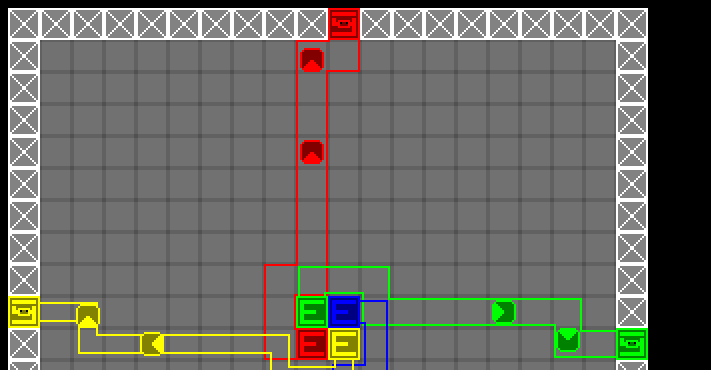
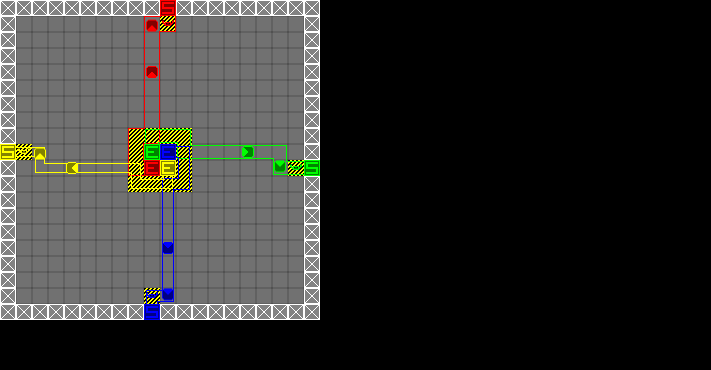
Before and after one commit to brianbrewer/local-multiplayer-design, a plain HTML site: page index.html in a window 1280 px wide. Shown: the top 370 px of the page, without its empty margins (0-711 px from the left). Drawn offline with Linux system fonts and the light colour scheme; animation ran at ten frames a second.

Commit message:
Layered canvas' to speed up drawing

```diff
--- a/controllerhandler.js
+++ b/controllerhandler.js
@@ -137,6 +137,5 @@ var Main = Main || {};
         }
     };
 
-
     Main.ControllerHandler = Main.ControllerHandler || ControllerHandler;
 }());
--- a/data/images.js
+++ b/data/images.js
@@ -52,6 +52,10 @@ var Data = Data || {};
             src: "img/templateExplosion.png"
         },
         {
+            Name: "Safe",
+            src: "img/safe.png"
+        },
+        {
             Name: "Numbers",
             src: "img/numbers.png"
         }
--- a/data/levels.js
+++ b/data/levels.js
@@ -5,24 +5,24 @@ var Data = Data || {};
     Data.Levels = {
         LevelOne: [
             [0, 0, 0, 0, 0, 0, 0, 0, 0, 0, 2, 0, 0, 0, 0, 0, 0, 0, 0, 0],
+            [0, 1, 1, 1, 1, 1, 1, 1, 1, 1, 10, 1, 1, 1, 1, 1, 1, 1, 1, 0],
             [0, 1, 1, 1, 1, 1, 1, 1, 1, 1, 1, 1, 1, 1, 1, 1, 1, 1, 1, 0],
             [0, 1, 1, 1, 1, 1, 1, 1, 1, 1, 1, 1, 1, 1, 1, 1, 1, 1, 1, 0],
             [0, 1, 1, 1, 1, 1, 1, 1, 1, 1, 1, 1, 1, 1, 1, 1, 1, 1, 1, 0],
             [0, 1, 1, 1, 1, 1, 1, 1, 1, 1, 1, 1, 1, 1, 1, 1, 1, 1, 1, 0],
             [0, 1, 1, 1, 1, 1, 1, 1, 1, 1, 1, 1, 1, 1, 1, 1, 1, 1, 1, 0],
             [0, 1, 1, 1, 1, 1, 1, 1, 1, 1, 1, 1, 1, 1, 1, 1, 1, 1, 1, 0],
-            [0, 1, 1, 1, 1, 1, 1, 1, 1, 1, 1, 1, 1, 1, 1, 1, 1, 1, 1, 0],
-            [0, 1, 1, 1, 1, 1, 1, 1, 1, 1, 1, 1, 1, 1, 1, 1, 1, 1, 1, 0],
-            [5, 1, 1, 1, 1, 1, 1, 1, 1, 7, 8, 1, 1, 1, 1, 1, 1, 1, 1, 0],
-            [0, 1, 1, 1, 1, 1, 1, 1, 1, 6, 9, 1, 1, 1, 1, 1, 1, 1, 1, 3],
+            [0, 1, 1, 1, 1, 1, 1, 1, 10, 10, 10, 10, 1, 1, 1, 1, 1, 1, 1, 0],
+            [5, 10, 1, 1, 1, 1, 1, 1, 10, 7, 8, 10, 1, 1, 1, 1, 1, 1, 1, 0],
+            [0, 1, 1, 1, 1, 1, 1, 1, 10, 6, 9, 10, 1, 1, 1, 1, 1, 1, 10, 3],
+            [0, 1, 1, 1, 1, 1, 1, 1, 10, 10, 10, 10, 1, 1, 1, 1, 1, 1, 1, 0],
             [0, 1, 1, 1, 1, 1, 1, 1, 1, 1, 1, 1, 1, 1, 1, 1, 1, 1, 1, 0],
             [0, 1, 1, 1, 1, 1, 1, 1, 1, 1, 1, 1, 1, 1, 1, 1, 1, 1, 1, 0],
             [0, 1, 1, 1, 1, 1, 1, 1, 1, 1, 1, 1, 1, 1, 1, 1, 1, 1, 1, 0],
             [0, 1, 1, 1, 1, 1, 1, 1, 1, 1, 1, 1, 1, 1, 1, 1, 1, 1, 1, 0],
             [0, 1, 1, 1, 1, 1, 1, 1, 1, 1, 1, 1, 1, 1, 1, 1, 1, 1, 1, 0],
             [0, 1, 1, 1, 1, 1, 1, 1, 1, 1, 1, 1, 1, 1, 1, 1, 1, 1, 1, 0],
-            [0, 1, 1, 1, 1, 1, 1, 1, 1, 1, 1, 1, 1, 1, 1, 1, 1, 1, 1, 0],
-            [0, 1, 1, 1, 1, 1, 1, 1, 1, 1, 1, 1, 1, 1, 1, 1, 1, 1, 1, 0],
+            [0, 1, 1, 1, 1, 1, 1, 1, 1, 10, 1, 1, 1, 1, 1, 1, 1, 1, 1, 0],
             [0, 0, 0, 0, 0, 0, 0, 0, 0, 4, 0, 0, 0, 0, 0, 0, 0, 0, 0, 0]
         ],
         SmallSquare: [
--- a/index.html
+++ b/index.html
@@ -11,6 +11,12 @@
             body {
                 background-color: #000;
                 color: #fff;
+                margin: auto;
+            }
+            canvas {
+                position: absolute;
+                left: 0px;
+                top: 0px;
             }
         </style>
     </head>
--- a/main.js
+++ b/main.js
@@ -29,13 +29,13 @@ var Main = (function () {
         LEVEL_WIDTH: 20,
         LEVEL_HEIGHT: 20,
         TILE_WIDTH: 16,
-        TILE_HEIGHT: 16,
-        ZOOM_X: 2,
-        ZOOM_Y: 2
+        TILE_HEIGHT: 16
     };
     self.Images = {};
     self.Paused = false;
     self.Explosions = [];
+    self.Layers = {};
+    self.ItemDraw = true;
     self.Team = {
         1: {
             Colour: "#ff0000",
@@ -146,28 +146,44 @@ var Main = (function () {
                 };
         }());
 
+        // Create layered canvas'
+        self.Layers.Level = document.createElement("canvas");       // Hardly Ever
+        self.Layers.Level.width = self.STATIC.SCREEN_WIDTH;
+        self.Layers.Level.height = self.STATIC.SCREEN_HEIGHT;
+
+        self.Layers.Items = document.createElement("canvas");       // On item use
+        self.Layers.Items.width = self.STATIC.SCREEN_WIDTH;
+        self.Layers.Items.height = self.STATIC.SCREEN_HEIGHT;
+
+        self.Layers.Entities = document.createElement("canvas");    // Every Frame
+        self.Layers.Entities.width = self.STATIC.SCREEN_WIDTH;
+        self.Layers.Entities.height = self.STATIC.SCREEN_HEIGHT;
+
+        self.Layers.Interface = document.createElement("canvas");   // UI Changes
+        self.Layers.Interface.width = self.STATIC.SCREEN_WIDTH;
+        self.Layers.Interface.height = self.STATIC.SCREEN_HEIGHT;
+
+        // Set layer z-index
+        self.Layers.Level.style.zIndex = 0;
+        self.Layers.Items.style.zIndex = 1;
+        self.Layers.Entities.style.zIndex = 2;
+        self.Layers.Interface.style.zIndex = 3;
+
+        // Add to Page
+        document.body.appendChild(self.Layers.Level);
+        document.body.appendChild(self.Layers.Items);
+        document.body.appendChild(self.Layers.Entities);
+        document.body.appendChild(self.Layers.Interface);
+
+        // Get context
+        self.Layers.LevelContext = self.Layers.Level.getContext("2d");
+        self.Layers.ItemsContext = self.Layers.Items.getContext("2d");
+        self.Layers.EntitiesContext = self.Layers.Entities.getContext("2d");
+        self.Layers.InterfaceContext = self.Layers.Interface.getContext("2d");
+
         // Setup Canvas etc.
         Canvas = document.createElement("canvas");
         Buffer = document.createElement("canvas");
-
-        Canvas.width = self.STATIC.SCREEN_WIDTH * self.STATIC.ZOOM_X;
-        Canvas.height = self.STATIC.SCREEN_HEIGHT * self.STATIC.ZOOM_Y;
-
-        Buffer.width = self.STATIC.SCREEN_WIDTH;
-        Buffer.height = self.STATIC.SCREEN_HEIGHT;
-
-        Context = Canvas.getContext("2d");
-        BufferContext = Buffer.getContext("2d");
-
-        Context.imageSmoothingEnabled = false;
-        Context.webkitimageSmoothingEnabled = false;
-        Context.mozimageSmoothingEnabled = false;
-
-        BufferContext.imageSmoothingEnabled = false;
-        BufferContext.webkitimageSmoothingEnabled = false;
-        BufferContext.mozimageSmoothingEnabled = false;
-
-        document.body.appendChild(Canvas);
 
         // Setup Pausing on change tab and other stuffs
         if (typeof document.hidden !== "undefined") {
@@ -229,6 +245,7 @@ var Main = (function () {
                 }
             }
         }
+        calculateGuide();
 
         // Attach InputHandler
         Main.InputHandler.AttachKeys(window, function (key) {
@@ -236,7 +253,6 @@ var Main = (function () {
                 var blockX,
                     blockY,
                     botTeam,
-                    team,
                     i;
 
                 for (team = 1; team <= 4; team += 1) {
@@ -246,7 +262,7 @@ var Main = (function () {
                         blockY = Math.floor(Main.Team[team].Player.x / self.STATIC.TILE_WIDTH);
 
                         // Place Block and add to weight graph
-                        if (currentLevel.Data[blockX][blockY] < 2) {
+                        if (currentLevel.Data[blockX][blockY] === 1) {
                             Main.Team[team].Blocks.push({
                                 x: blockY,
                                 y: blockX
@@ -261,6 +277,7 @@ var Main = (function () {
                                 Main.Team[botTeam].Bots[i].rr = true;
                             }
                         }
+                        self.ItemDraw = true;
                     }
 
                     // Place Mines
@@ -269,12 +286,15 @@ var Main = (function () {
                         blockY = Math.floor(Main.Team[team].Player.x / self.STATIC.TILE_WIDTH);
 
                         // Create new mine object
+                        if (currentLevel.Data[blockX][blockY] === 1) {
                             Main.Team[team].Mines.push({
                                 x: blockY,
                                 y: blockX,
                                 t: 3000,
                                 detonate: false
                             });
+                            self.ItemDraw = true;
+                        }
                     }
                 }
             }
@@ -294,7 +314,7 @@ var Main = (function () {
                     blockY = Math.floor(Main.Team[controller + 1].Player.x / self.STATIC.TILE_WIDTH);
 
                     // Place Block and add to weight graph
-                    if (currentLevel.Data[blockX][blockY] < 2) {
+                    if (currentLevel.Data[blockX][blockY] === 1) {
                         Main.Team[controller + 1].Blocks.push({
                             x: blockY,
                             y: blockX
@@ -309,6 +329,8 @@ var Main = (function () {
                             Main.Team[botTeam].Bots[i].rr = true;
                         }
                     }
+
+                    self.ItemDraw = true;
                 }
 
                 // Place Mines
@@ -317,23 +339,31 @@ var Main = (function () {
                     blockY = Math.floor(Main.Team[controller + 1].Player.x / self.STATIC.TILE_WIDTH);
 
                     // Create new mine object
+                    if (currentLevel.Data[blockX][blockY] === 1) {
                         Main.Team[controller + 1].Mines.push({
                             x: blockY,
                             y: blockX,
                             t: 3000
                         });
+                        self.ItemDraw = true;
+                    }
                 }
             }
         });
 
         // Place Players
         for (team = 1; team <= 4; team += 1) {
-            Main.Team[team].Player.x = currentLevel.Point["Start" + team].x * self.STATIC.TILE_WIDTH + self.STATIC.TILE_WIDTH / 2;
-            Main.Team[team].Player.y = currentLevel.Point["Start" + team].y * self.STATIC.TILE_HEIGHT + self.STATIC.TILE_HEIGHT / 2;
+            //Main.Team[team].Player.x = currentLevel.Point["Start" + team].x * self.STATIC.TILE_WIDTH + self.STATIC.TILE_WIDTH / 2;
+            Main.Team[team].Player.x = Main.Team[team].Route[0].x * self.STATIC.TILE_WIDTH + self.STATIC.TILE_WIDTH / 2;
+            //Main.Team[team].Player.y = currentLevel.Point["Start" + team].y * self.STATIC.TILE_HEIGHT + self.STATIC.TILE_HEIGHT / 2;
+            Main.Team[team].Player.y = Main.Team[team].Route[0].y * self.STATIC.TILE_HEIGHT + self.STATIC.TILE_HEIGHT / 2;
         }
 
+
+        // Draw Level (Only really once)
+        drawLevel(self.Layers.LevelContext, currentLevel.Data);
+
         // Begin Update Loop
-        calculateGuide();
         previousTime = Date.now();
         window.requestAnimFrame(self.update);
     };
@@ -375,7 +405,6 @@ var Main = (function () {
         }
         previousTime = currentTime;
 
-
         if (!self.Paused) {
             // Character Movement
             for (player = 1; player <= 4; player += 1) {
@@ -383,8 +412,8 @@ var Main = (function () {
                 vx = vy = 0;
                 if (Main.ControllerHandler.Gamepads[player - 1]) {
                     // Controller
-                    vx = Math.round(Main.ControllerHandler.Gamepads[player - 1].axes[1]) * 48 / 1000 * delta;
-                    vy = Math.round(Main.ControllerHandler.Gamepads[player - 1].axes[0]) * 48 / 1000 * delta;
+                    vx = Math.round(Main.ControllerHandler.Gamepads[player - 1].axes[0]) * 48 / 1000 * delta;
+                    vy = Math.round(Main.ControllerHandler.Gamepads[player - 1].axes[1]) * 48 / 1000 * delta;
                     Main.Team[player].Player.r = 270 - Math.atan2(Main.ControllerHandler.Gamepads[player - 1].axes[0], -Main.ControllerHandler.Gamepads[player - 1].axes[1]) * 180 / Math.PI;
                 } else {
                     // Keyboard
@@ -402,17 +431,22 @@ var Main = (function () {
                     }
                 }
                 //Collision
-                //@TODO: Place players at the first notch on the teams guide
-                //@TODO: Avoid characters leaving level / moving too far
                 //@TODO: Take into consideration the existence of blocks from other players
                 currentTileX = Math.floor(Main.Team[player].Player.x / Main.STATIC.TILE_WIDTH);
                 currentTileY = Math.floor(Main.Team[player].Player.y / Main.STATIC.TILE_HEIGHT);
                 playerTileX = Math.floor((Main.Team[player].Player.x + vx * 48 / 1000 * delta) / Main.STATIC.TILE_WIDTH);
                 playerTileY = Math.floor((Main.Team[player].Player.y + vy * 48 / 1000 * delta) / Main.STATIC.TILE_HEIGHT);
-                if (!(currentLevel.Data[currentTileY][currentTileX] === 1 && currentLevel.Data[currentTileY][playerTileX] !== 1)) {
+
+                // Check against blocks
+                //@TODO: Finish
+
+                // Check against tiles
+                if (currentLevel.Data[currentTileY][playerTileX] === 1 ||
+                        currentLevel.Data[currentTileY][playerTileX] === 10) {
                     Main.Team[player].Player.x += vx * 48 / 1000 * delta;
                 }
-                if (!(currentLevel.Data[currentTileY][currentTileX] === 1 && currentLevel.Data[playerTileY][currentTileX] !== 1)) {
+                if (currentLevel.Data[playerTileY][currentTileX] === 1 ||
+                        currentLevel.Data[playerTileY][currentTileX] === 10) {
                     Main.Team[player].Player.y += vy * 48 / 1000 * delta;
                 }
                 if (!(vx === 0 && vy === 0)) {
@@ -526,8 +560,8 @@ var Main = (function () {
                     }
                     if (exploded) {
                         Main.Team[team].Mines.splice(i, 1);
+                        self.ItemDraw = true;
                         break;
-
                     }
 
                     // Explode
@@ -627,6 +661,7 @@ var Main = (function () {
 
                         // Remove self
                         Main.Team[team].Mines.splice(i, 1);
+                        self.ItemDraw = true;
                     }
                 }
             }
@@ -636,58 +671,58 @@ var Main = (function () {
         }
     };
 
-    // Draw everything to buffer, then flip onto screen canvas
+    // Draw each individual layer depending on update rate to save rendering & logic cycles
     self.draw = function () {
         var team,
             i;
 
-        // Draw Level
-        drawLevel(BufferContext, currentLevel.Data);
+        if (self.ItemDraw) {
+            // Clear Layer
+            self.Layers.ItemsContext.clearRect(0, 0, self.Layers.Items.width, self.Layers.Items.width);
 
             // Draw Guide
-        drawGuide(BufferContext, currentLevel.Data);
+            drawGuide(self.Layers.ItemsContext, currentLevel.Data);
 
             // Draw Blocks
             for (team = 1; team <= 4; team += 1) {
                 for (i = 0; i < Main.Team[team].Blocks.length; i += 1) {
-                BufferContext.drawImage(Main.Team[team].Block_Template, Main.Team[team].Blocks[i].x * self.STATIC.TILE_WIDTH, Main.Team[team].Blocks[i].y * self.STATIC.TILE_HEIGHT);
+                    self.Layers.ItemsContext.drawImage(Main.Team[team].Block_Template, Main.Team[team].Blocks[i].x * self.STATIC.TILE_WIDTH, Main.Team[team].Blocks[i].y * self.STATIC.TILE_HEIGHT);
                 }
             }
 
             // Draw Mines
             for (team = 1; team <= 4; team += 1) {
                 for (i = 0; i < Main.Team[team].Mines.length; i += 1) {
-                BufferContext.drawImage(Main.Team[team].Mine_Template, Main.Team[team].Mines[i].x * self.STATIC.TILE_WIDTH, Main.Team[team].Mines[i].y * self.STATIC.TILE_HEIGHT);
+                    self.Layers.ItemsContext.drawImage(Main.Team[team].Mine_Template, Main.Team[team].Mines[i].x * self.STATIC.TILE_WIDTH, Main.Team[team].Mines[i].y * self.STATIC.TILE_HEIGHT);
                 }
             }
+
+            self.ItemDraw = false;
+        }
+
+        // Clear Entities Layer
+        self.Layers.EntitiesContext.clearRect(0, 0, self.Layers.Entities.width, self.Layers.Entities.width);
 
         // Draw Bots
         for (team = 1; team <= 4; team += 1) {
             for (i = 0; i < Main.Team[team].Bots.length; i += 1) {
-                drawRotatedImage(BufferContext, Main.Team[team].Bot_Template, Main.Team[team].Bots[i].x, Main.Team[team].Bots[i].y, Main.Team[team].Bots[i].r);
+                drawRotatedImage(self.Layers.EntitiesContext, Main.Team[team].Bot_Template, Main.Team[team].Bots[i].x, Main.Team[team].Bots[i].y, Main.Team[team].Bots[i].r);
             }
         }
 
         // Draw Characters
         for (team = 1; team <= 4; team += 1) {
-            drawRotatedImage(BufferContext, Main.Team[team].Character_Template, Math.floor(Main.Team[team].Player.x), Math.floor(Main.Team[team].Player.y), Main.Team[team].Player.r);
+            drawRotatedImage(self.Layers.EntitiesContext, Main.Team[team].Character_Template, Math.floor(Main.Team[team].Player.x), Math.floor(Main.Team[team].Player.y), Main.Team[team].Player.r);
         }
 
         // Draw Explosions
         for (i = 0; i < self.Explosions.length; i += 1) {
-            BufferContext.drawImage(Main.Team[self.Explosions[i].team].Explosion_Template,
+            self.Layers.EntitiesContext.drawImage(Main.Team[self.Explosions[i].team].Explosion_Template,
                                     self.Explosions[i].x * self.STATIC.TILE_WIDTH - Main.Team[self.Explosions[i].team].Explosion_Template.width / 2 + self.STATIC.TILE_WIDTH / 2,
                                     self.Explosions[i].y * self.STATIC.TILE_HEIGHT - Main.Team[self.Explosions[i].team].Explosion_Template.height / 2 + self.STATIC.TILE_HEIGHT / 2);
         }
 
-        // Draw Points
-        // Use image text
-
-        // Draw UI
-
-        // Flip Buffer
-        //Context.drawImage(Buffer, 0, 0, self.STATIC.SCREEN_WIDTH, self.STATIC.SCREEN_HEIGHT, 0, 0, self.STATIC.SCREEN_WIDTH * self.STATIC.ZOOM_X, self.STATIC.SCREEN_HEIGHT * self.STATIC.ZOOM_Y);
-        self.getZoomed();
+        // Draw Interface
     };
 
     self.tintImage = function (imgElement, tintColour) {
@@ -799,6 +834,7 @@ var Main = (function () {
                 case 0:
                     levelGraph[tileX][tileY] = 0;
                     break;
+                case 10:
                 case 1:
                     levelGraph[tileX][tileY] = 1;
                     break;
@@ -889,6 +925,9 @@ var Main = (function () {
                 case 9:
                     context.drawImage(Main.Team[4].Guide_End_Template, drawX, drawY);
                     break;
+                case 10:
+                    context.drawImage(Main.Images.Safe, drawX, drawY);
+                    break;
                 }
             }
         }
@@ -976,50 +1015,6 @@ var Main = (function () {
         }
     };
 
-    // Iterate through image to create zoomed version, by an integer x && y
-    self.getZoomed = function () {
-        var zCanvas,
-            zContext,
-            cData,
-            zData,
-            zX,
-            zY,
-            cPosition,
-            zPosition;
-
-        //@TODO: Replace with self.STATIC values
-        zCanvas = document.createElement("canvas");
-        zCanvas.width = Buffer.width * 2;
-        zCanvas.height = Buffer.height * 2;
-
-        zContext = zCanvas.getContext("2d");
-        zData = zContext.getImageData(0, 0, zCanvas.width, zCanvas.height);
-        cData = BufferContext.getImageData(0, 0, Buffer.width, Buffer.height);
-
-        // Enlarge image pixel by pixel
-        for (zY = 0; zY < Buffer.height; zY += 1) {
-            for (zX = 0; zX < Buffer.width; zX += 1) {
-                cPosition = ((Buffer.width * zY) + zX) * 4;
-
-                // Red, Green, Blue, Alpha
-                zPosition = ((zCanvas.width * zY * 2) + zX * 2) * 4;
-                zData.data[zPosition] = zData.data[zPosition + 4] = cData.data[cPosition];
-                zData.data[zPosition + 1] = zData.data[zPosition + 5] = cData.data[cPosition + 1];
-                zData.data[zPosition + 2] = zData.data[zPosition + 6] = cData.data[cPosition + 2];
-                zData.data[zPosition + 3] = zData.data[zPosition + 7] = cData.data[cPosition + 3];
-
-                // Second Row
-                zPosition += zCanvas.width * 4;
-                zData.data[zPosition] = zData.data[zPosition + 4] = cData.data[cPosition];
-                zData.data[zPosition + 1] = zData.data[zPosition + 5] = cData.data[cPosition + 1];
-                zData.data[zPosition + 2] = zData.data[zPosition + 6] = cData.data[cPosition + 2];
-                zData.data[zPosition + 3] = zData.data[zPosition + 7] = cData.data[cPosition + 3];
-            }
-        }
-
-        Context.putImageData(zData, 0, 0);
-    };
-
     self.getCurrentLevel = function () {
         return currentLevel;
     };
```
Also changed, not shown: img/safe.png (added). Lines whose indentation alone changed are shown as unchanged.
